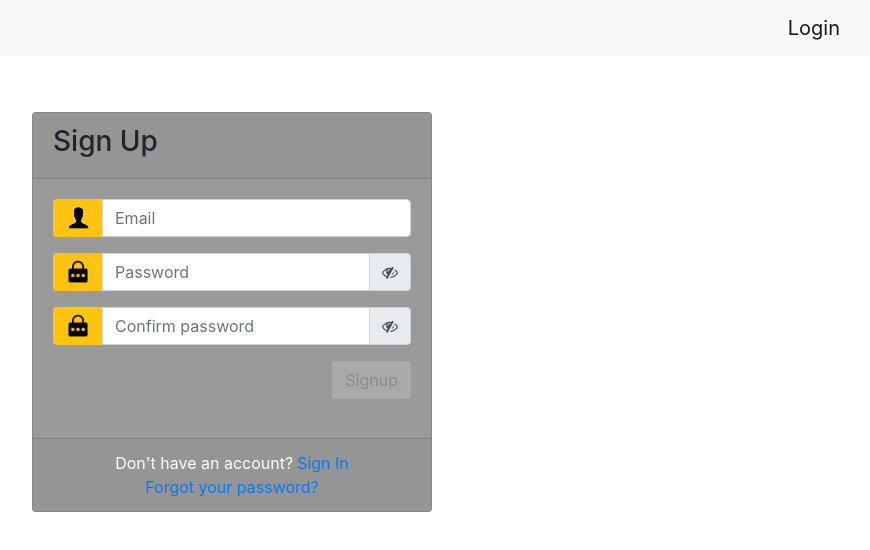
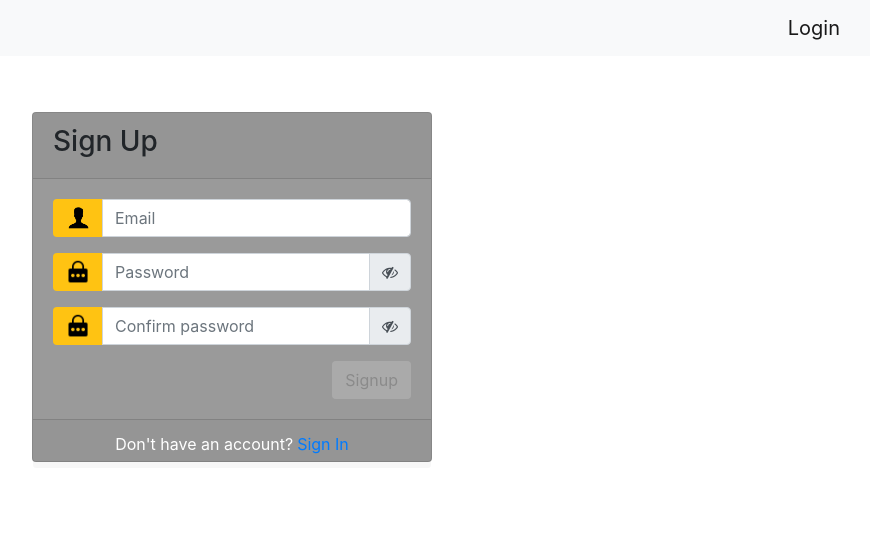
Before and after one commit to kiptoo-rotich/loginApi, an Angular app: page /signup in a window 1280 px wide. Shown: the top 550 px of the page, without its empty margins (408-1278 px from the left). Built offline with nearby package versions, Linux system fonts and the light colour scheme.

Commit message:
Fix deployment error

```diff
--- a/src/app/login/login.component.html
+++ b/src/app/login/login.component.html
@@ -31,9 +31,6 @@
                     Don't have an account?
                     <a routerLink="/signup">Sign Up</a>
                 </div>
-                <div class="d-flex justify-content-center">
-                    <a href="#">Forgot your password?</a>
-                </div>
             </div>
 
         </div>
--- a/src/app/signup/signup.component.html
+++ b/src/app/signup/signup.component.html
@@ -46,9 +46,6 @@
                 <div class="d-flex justify-content-center links">
                     Don't have an account?<a routerLink="/">Sign In</a>
                 </div>
-                <div class="d-flex justify-content-center">
-                    <a href="#">Forgot your password?</a>
-                </div>
             </div>
         </div>
     </div>
--- a/src/app/user-list/user-list.component.ts
+++ b/src/app/user-list/user-list.component.ts
@@ -23,6 +23,7 @@ export class UserListComponent implements OnInit {
     this.authService.all_users().subscribe((listing) => {
       if (listing) {
         localStorage.setItem("UsersList", JSON.stringify(listing.data))
+        this.toastr.warning("Kindly refresh page if users didn't display")
       } else {
         this.toastr.warning("No data");
       }
--- a/src/styles.css
+++ b/src/styles.css
@@ -6,7 +6,7 @@
 }
 
 .card {
-    height: 320px;
+    height: 300px;
     margin-top: auto;
     margin-bottom: auto;
     width: 400px;
@@ -15,7 +15,7 @@
 }
 
 #card {
-    height: 400px;
+    height: 350px;
     margin-top: auto;
     margin-bottom: auto;
     width: 400px;
```
